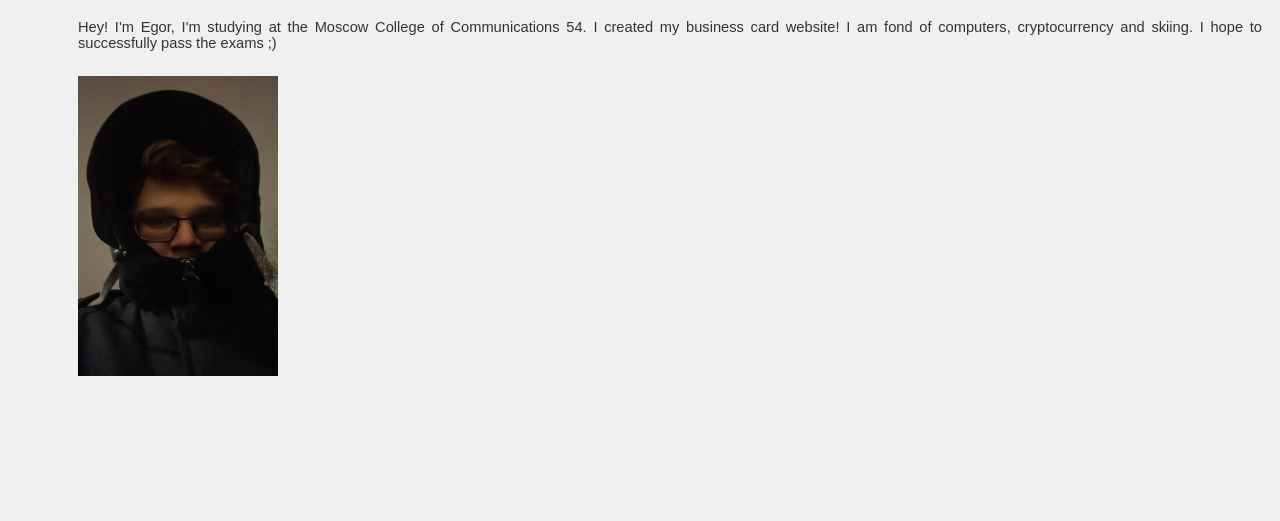
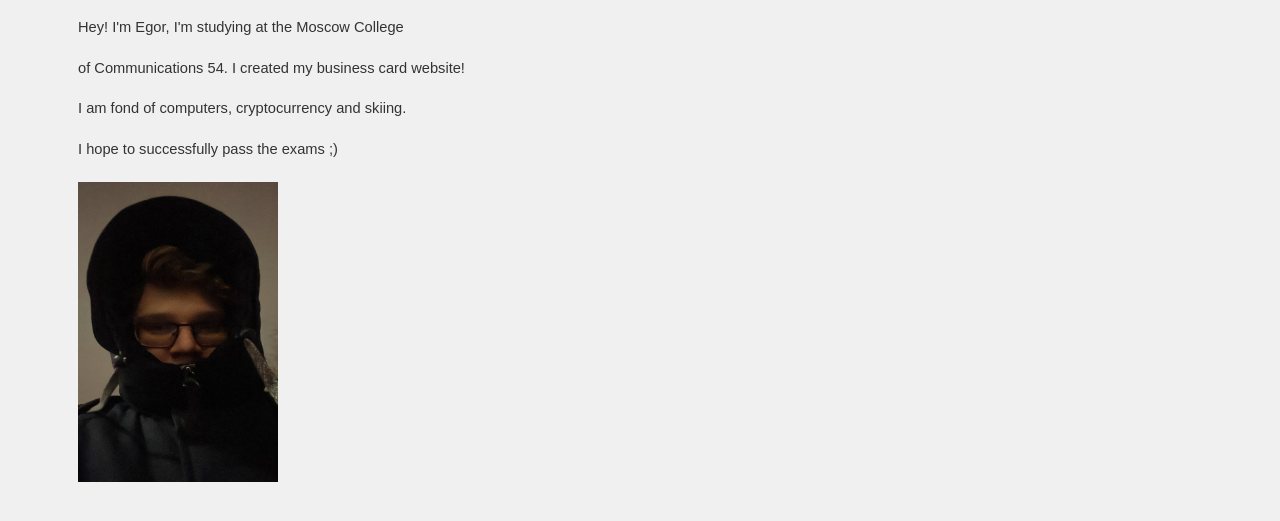
Before and after one commit to ErMekel/my-site, a plain HTML site: page index.html in a window 1280 px wide. Shown: the part 67-588 px from the top of the page. Drawn offline with Linux system fonts and the light colour scheme.

Commit message:
main red

```diff
--- a/index.html
+++ b/index.html
@@ -10,10 +10,10 @@
 
   <h1>Melnikov Egor</h1>
 
-  <p>Hey! I'm Egor, I'm studying at the Moscow College
-    of Communications 54. I created my business card website!
-    I am fond of computers, cryptocurrency and skiing.
-    I hope to successfully pass the exams ;)</p>
+  <p>Hey! I'm Egor, I'm studying at the Moscow College</p>
+  <p>of Communications 54. I created my business card website!</p>
+  <p>I am fond of computers, cryptocurrency and skiing.</p>
+  <p>I hope to successfully pass the exams ;)</p>
 
     <p><img src="images/mypic.jpg" width="200" height="300"
        alt="mypic"></p>
```
